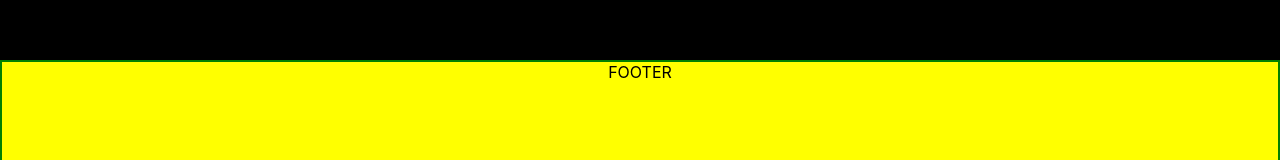
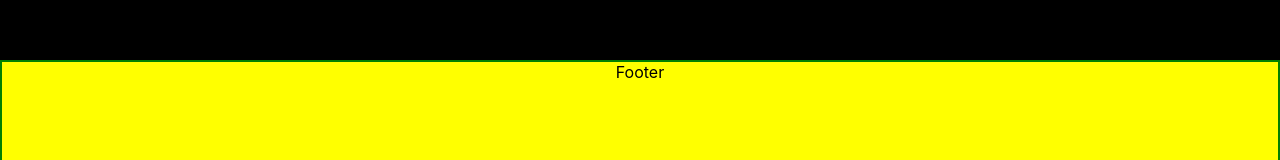
Before and after one commit to Dark-Vinci/dodo, a React (Create React App) app: page / in a window 1280 px wide. Shown: the part 1667-1827 px from the top of the page. Built offline with nearby package versions, Linux system fonts and the light colour scheme.

Commit message:
chore: more update

```diff
--- a/src/components/Body/Body.tsx
+++ b/src/components/Body/Body.tsx
@@ -4,6 +4,8 @@ import style from './Body.module.scss';
 
 export function Body(): JSX.Element {
     return (
-        <div className={style.container}> BODY </div>
+        <div className={style.container}>
+            <div className={ style.body_container }>BODY</div>
+        </div>
     );
 }
--- a/src/components/Footer/Footer.tsx
+++ b/src/components/Footer/Footer.tsx
@@ -4,6 +4,8 @@ import style from './Footer.module.scss';
 
 export function Footer(): JSX.Element {
     return (
-        <div className={ style.container}>FOOTER</div>
+        <div className={ style.container}>
+            <div className={ style.footer_container }>Footer</div>
+        </div>
     );
 }
--- a/src/components/Header/Header.tsx
+++ b/src/components/Header/Header.tsx
@@ -2,9 +2,10 @@ import { JSX } from 'react';
 
 import style from './Header.module.scss';
 
-
 export function Header(): JSX.Element {
     return (
-        <div className={ style.container}>HEADER</div>
+        <div className={ style.container}>
+            <div className={ style.header_container }> HEADER </div>
+        </div>
     );
 }
```
